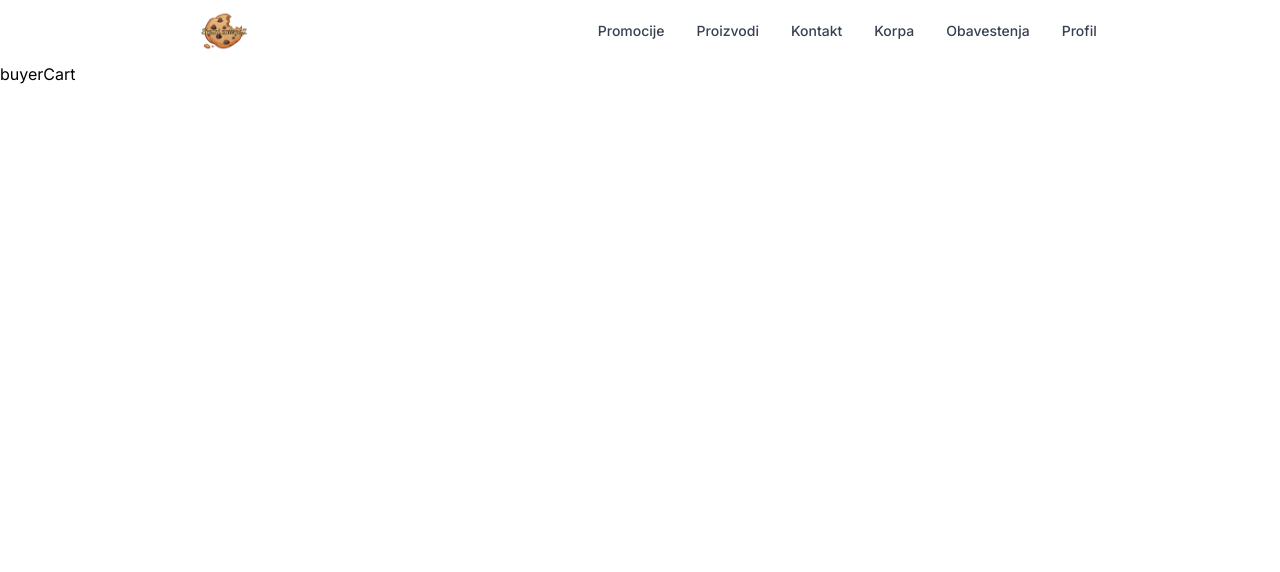
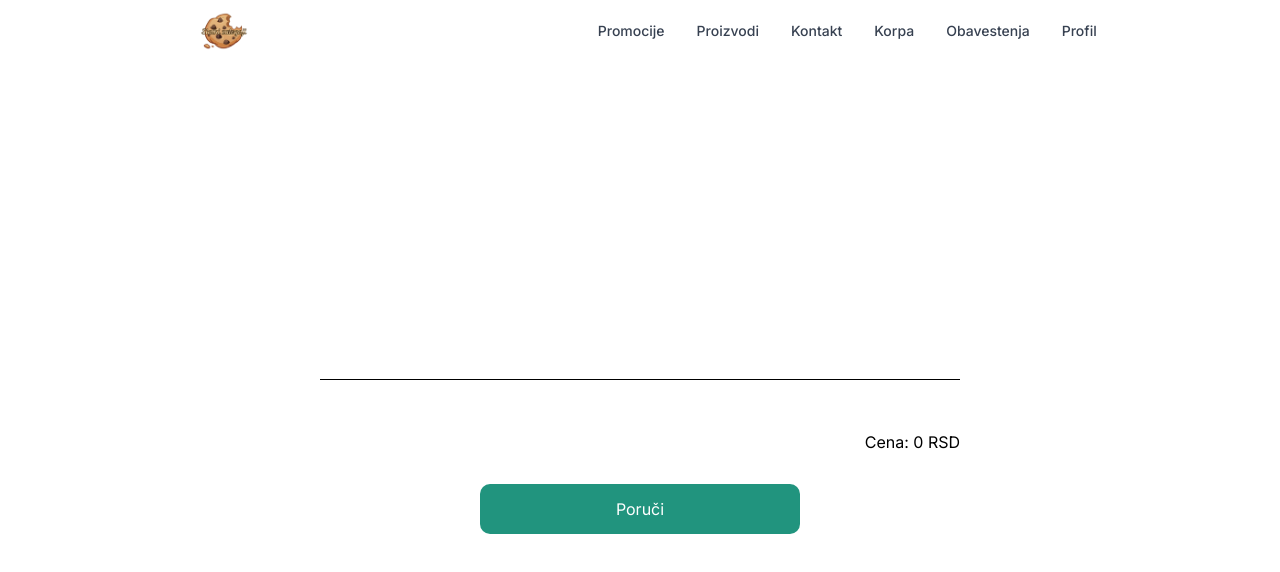
Before and after one commit to sholle7/PKI-WebApp, a Next.js app in the folder pki_web_app/: page /buyerCart in a window 1280 px wide. Shown: the top 572 px of the page. Built offline with nearby package versions, Linux system fonts and the light colour scheme.

Commit message:
Added cart page

```diff
--- a/pki_web_app/src/app/(buyer)/buyerCart/page.tsx
+++ b/pki_web_app/src/app/(buyer)/buyerCart/page.tsx
@@ -1,9 +1,85 @@
-import React from 'react'
+"use client"
+import { carts, orders, products } from '@/database/database'
+import { Cart } from '@/models/Cart'
+import { Order } from '@/models/Order'
+import { Product, Types } from '@/models/Product'
+import { User } from '@/models/User'
+import { observer } from 'mobx-react'
+import React, { useEffect, useState } from 'react'
 
-const buyerCart = () => {
+const BuyerCart = observer(() => {
+  const [fullPrice, setFullPrice] = useState(0)
+  const [cart, setCart] = useState<Cart | undefined>(undefined)
+  const [loggedUser, setLoggedUser] = useState<User | null>(null)
+
+  useEffect(() => {
+    const loggedUser: User | null = JSON.parse(localStorage.getItem("user")!);
+    setLoggedUser(loggedUser);
+
+    const userCart: Cart | undefined = carts.find(cart => cart.userId === loggedUser?.id)
+    setCart(userCart);
+  }, [loggedUser?.id])
+
+  useEffect(() => {
+    if (!cart) return;
+
+    let totalPrice = 0;
+
+    for (const [productId, quantity] of cart.hashmapOfProducts) {
+      const product: Product | undefined = products.find(p => p.id === productId);
+      if (product) {
+        totalPrice += product.price * quantity;
+      }
+    }
+
+    setFullPrice(totalPrice);
+  }, [cart]);
+
+  const makeAnOrder = () => {
+    const order = new Order(orders.length + 1, loggedUser?.id ?? 0, cart?.id ?? 0, null)
+    orders.push(order)
+    cart?.hashmapOfProducts.clear();
+
+
+    const cartIndex = carts.findIndex(c => c.userId === loggedUser?.id);
+    if (cartIndex !== -1) {
+      carts.splice(cartIndex, 1);
+    }
+
+    setCart(undefined);
+    setFullPrice(0);
+  }
+
   return (
-    <div>buyerCart</div>
+    <div className='cartContainer'>
+      <div>
+        {cart && cart.hashmapOfProducts && Array.from(cart.hashmapOfProducts.entries()).map(([productId, quantity]) => {
+          const product: Product | undefined = products.find(p => p.id === productId);
+
+          return (
+            <div key={productId} >
+              {product && (
+                <div className='productRow'>
+                  <p>{product.name}</p>
+                  <img src={product.pictureURL} alt={product.name} style={{ maxWidth: '100px', maxHeight: '100px' }} />
+                  <p>X {quantity}</p>
+                  <p>{product.price * quantity} RSD</p>
+                </div>
+              )}
+            </div>
+          );
+        })}
+      </div>
+      <h5 id="dividerCart"></h5>
+      <div id='fullPrice'>
+        Cena: {fullPrice} RSD
+      </div>
+
+      <div>
+        <button className='submitButton' onClick={() => makeAnOrder()}>Poruči</button>
+      </div>
+    </div>
   )
-}
+})
 
-export default buyerCart
+export default BuyerCart;
--- a/pki_web_app/src/app/(buyer)/buyerProducts/[productId]/page.tsx
+++ b/pki_web_app/src/app/(buyer)/buyerProducts/[productId]/page.tsx
@@ -46,7 +46,7 @@ const SingleBuyerProduct = observer(() => {
             carts[userCartIndex].hashmapOfProducts.set(parseInt(productId), (carts[userCartIndex].hashmapOfProducts.get(product!.id) || 0) + numberOfElements);
         }
         else {
-            const newCart = new Cart(userStore.loggedUser?.id ?? 0, new Map([[product!.id, numberOfElements]]));
+            const newCart = new Cart(carts.length + 1, userStore.loggedUser?.id ?? 0, new Map([[product!.id, numberOfElements]]));
             carts.push(newCart);
         }
 
@@ -70,6 +70,8 @@ const SingleBuyerProduct = observer(() => {
                     alt={product?.name}
                     style={{ maxWidth: '200px', maxHeight: '200px' }}
                 />
+
+                <p style={{marginTop: "20px"}}>Cena: {product?.price} RSD</p>
 
                 <div className='descriptionWrapper'>
                     <p>{product?.description}</p>
--- a/pki_web_app/src/database/database.ts
+++ b/pki_web_app/src/database/database.ts
@@ -187,6 +187,6 @@ export let users: User[] = [
 
   ]
 
-  export let orderd: Order[] = [
+  export let orders: Order[] = [
 
   ]
--- a/pki_web_app/src/models/Cart.ts
+++ b/pki_web_app/src/models/Cart.ts
@@ -1,11 +1,12 @@
 
 export class Cart {
+    id: number
     userId: number
     hashmapOfProducts: Map<number, number>
 
-    constructor(userId: number, hashmapOfProducts: Map<number, number>) {
+    constructor(id: number, userId: number, hashmapOfProducts: Map<number, number>) {
+        this.id = id;
         this.userId = userId;
         this.hashmapOfProducts = hashmapOfProducts;
-
     }
 }
--- a/pki_web_app/src/models/Order.ts
+++ b/pki_web_app/src/models/Order.ts
@@ -3,9 +3,9 @@ export class Order {
     id: number
     userId: number
     cartId: number
-    status: boolean
+    status: boolean | null
 
-    constructor(id: number, userId: number, cartId: number, status: boolean) {
+    constructor(id: number, userId: number, cartId: number, status: boolean | null) {
         this.id = id;
         this.userId = userId;
         this.cartId = cartId;
--- a/pki_web_app/src/styles/globals.css
+++ b/pki_web_app/src/styles/globals.css
@@ -327,7 +327,7 @@ input[type=submit]:hover {
 
 .notificationList li div {
   flex: 1;
-  font-size: 1.5em;
+  font-size: 1.4em;
   height: 70px;
 }
 
@@ -343,3 +343,43 @@ input[type=submit]:hover {
   margin-bottom: 10px;
   padding-bottom: 10px;
 }
+
+.cartContainer {
+  display: flex;
+  flex-direction: column;
+  height: 80vh;
+  width: 50vw;
+  margin: auto;
+  margin-top: 50px;
+  justify-content: center;
+  align-items: center;
+  gap: 20px;
+}
+
+.cartContainer div {
+  width: 100%;
+  text-align: center;
+}
+
+#fullPrice {
+  text-align: right;
+}
+
+#dividerCart {
+  width: 100%;
+  text-align: center;
+  border-bottom: 1px solid black;
+  line-height: 0.1em;
+  color: black;
+  margin: 30px auto 30px auto;
+}
+
+.productRow {
+  display: flex;
+  align-items: center;
+  justify-content: center;
+}
+
+.productRow > * {
+  flex: 1;
+}
--- a/pki_web_app/tsconfig.json
+++ b/pki_web_app/tsconfig.json
@@ -9,6 +9,7 @@
     "esModuleInterop": true,
     "module": "esnext",
     "moduleResolution": "bundler",
+    "downlevelIteration": true,
     "resolveJsonModule": true,
     "isolatedModules": true,
     "jsx": "preserve",
```
